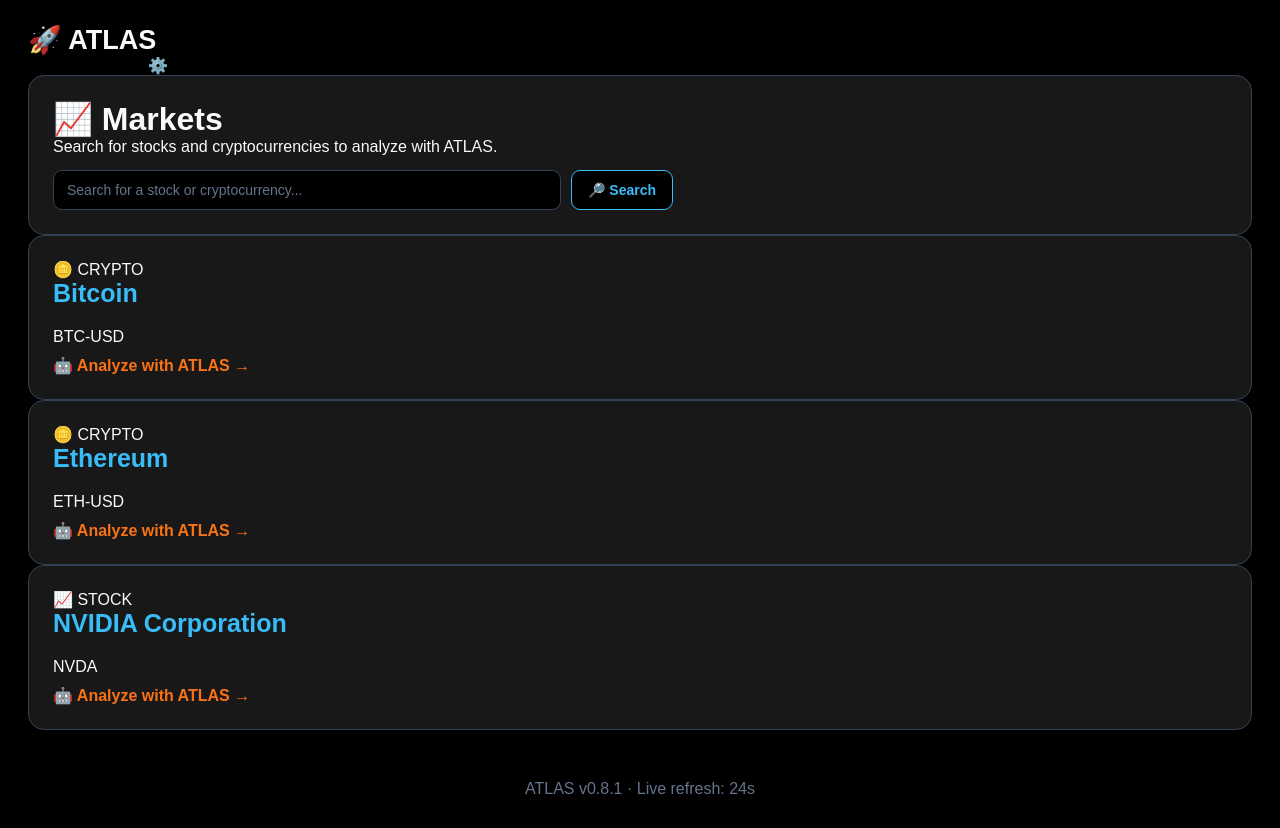
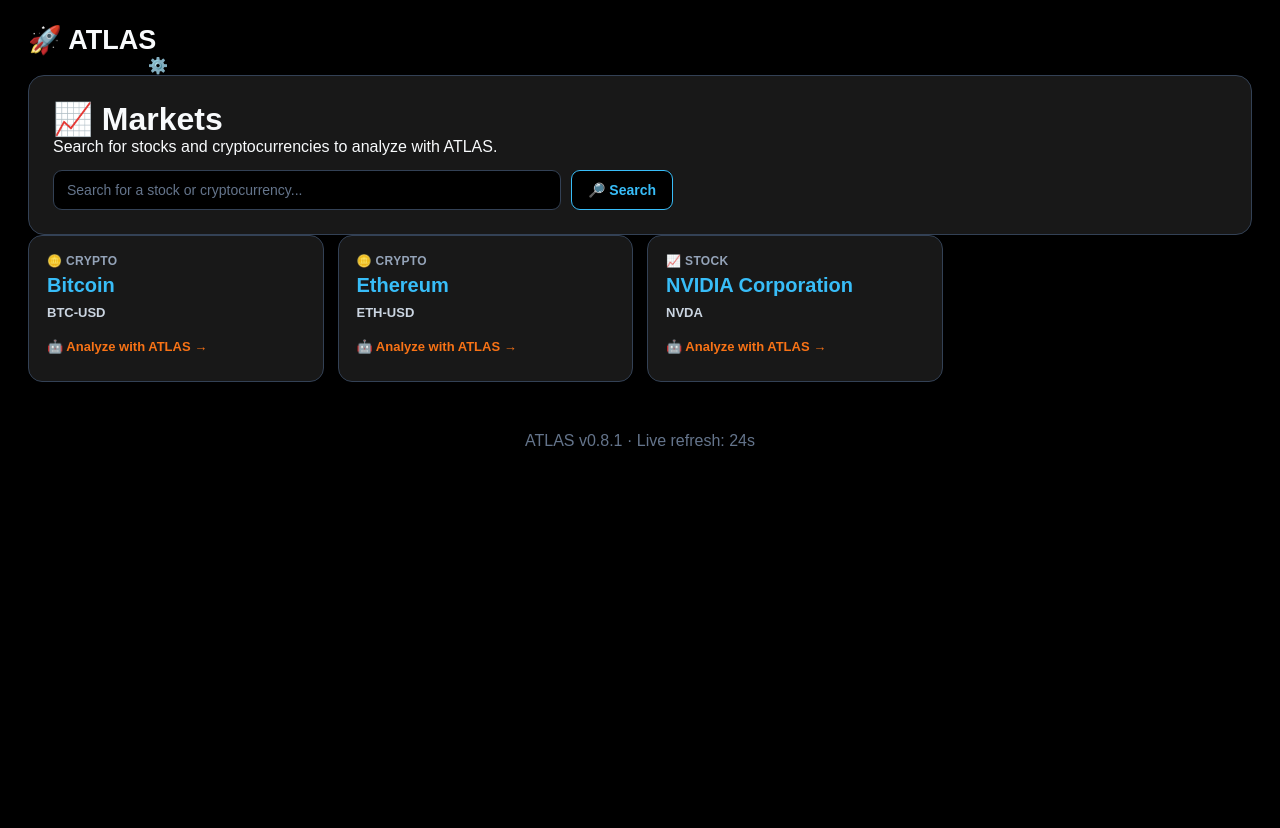
Before and after one commit to robertkorterud-star/AI-Trading-Freqtrade, a Python web app: template atlas/dashboard/templates/markets.html in a window 1280 px wide. After the commit the page ends 446 px from the top, so only its background shows below. Run offline with Jinja, Linux system fonts and the light colour scheme; the template is opened without the code that fills it, so the values that code supplies are empty.

Commit message:
ATLAS: compact Markets cards

```diff
--- a/atlas/dashboard/static/style.css
+++ b/atlas/dashboard/static/style.css
@@ -2657,3 +2657,128 @@ main .dashboard-layout > .dashboard-right {
     }
 
 }
+
+/* =====================================================
+   MARKETS - COMPACT ASSET CARDS
+   ===================================================== */
+
+.markets-columns {
+    display: grid;
+    grid-template-columns: repeat(
+        4,
+        minmax(0, 1fr)
+    );
+    gap: 14px;
+    align-items: stretch;
+}
+
+.market-card {
+    display: flex;
+    flex-direction: column;
+    min-width: 0;
+    padding: 18px;
+    border-radius: 14px;
+    background: #181818;
+    border: 1px solid #334155;
+    transition:
+        transform .18s ease,
+        border-color .18s ease,
+        box-shadow .18s ease;
+}
+
+.market-card:hover {
+    transform: translateY(-2px);
+    border-color: #38bdf8;
+    box-shadow: 0 8px 24px rgba(0, 0, 0, .28);
+}
+
+.market-card-type {
+    font-size: 12px;
+    color: #94a3b8;
+    font-weight: 700;
+    letter-spacing: .03em;
+    margin-bottom: 6px;
+}
+
+.market-card h2 {
+    margin: 0;
+    color: #38bdf8;
+    font-size: 20px;
+    line-height: 1.15;
+}
+
+.market-symbol {
+    margin: 8px 0 14px;
+    color: #cbd5e1;
+    font-size: 13px;
+    font-weight: 600;
+}
+
+.market-card .market-data {
+    display: grid;
+    grid-template-columns: repeat(2, minmax(0, 1fr));
+    gap: 10px;
+    margin-bottom: 16px;
+}
+
+.market-card .market-data > div {
+    min-width: 0;
+}
+
+.market-card .market-data small {
+    display: block;
+    color: #64748b;
+    font-size: 11px;
+    margin-bottom: 3px;
+}
+
+.market-card .market-data strong {
+    font-size: 14px;
+    color: #f8fafc;
+}
+
+.market-card .market-analyze-button,
+.market-card .market-research-button {
+    display: block;
+    margin-top: auto;
+    padding: 9px 0;
+    font-size: 13px;
+}
+
+.market-card .market-research-button {
+    margin-top: 6px;
+}
+
+/* -----------------------------------------------------
+   RESPONSIVE MARKET GRID
+   ----------------------------------------------------- */
+
+@media (max-width: 1200px) {
+
+    .markets-columns {
+        grid-template-columns: repeat(
+            3,
+            minmax(0, 1fr)
+        );
+    }
+
+}
+
+@media (max-width: 850px) {
+
+    .markets-columns {
+        grid-template-columns: repeat(
+            2,
+            minmax(0, 1fr)
+        );
+    }
+
+}
+
+@media (max-width: 560px) {
+
+    .markets-columns {
+        grid-template-columns: 1fr;
+    }
+
+}
```
